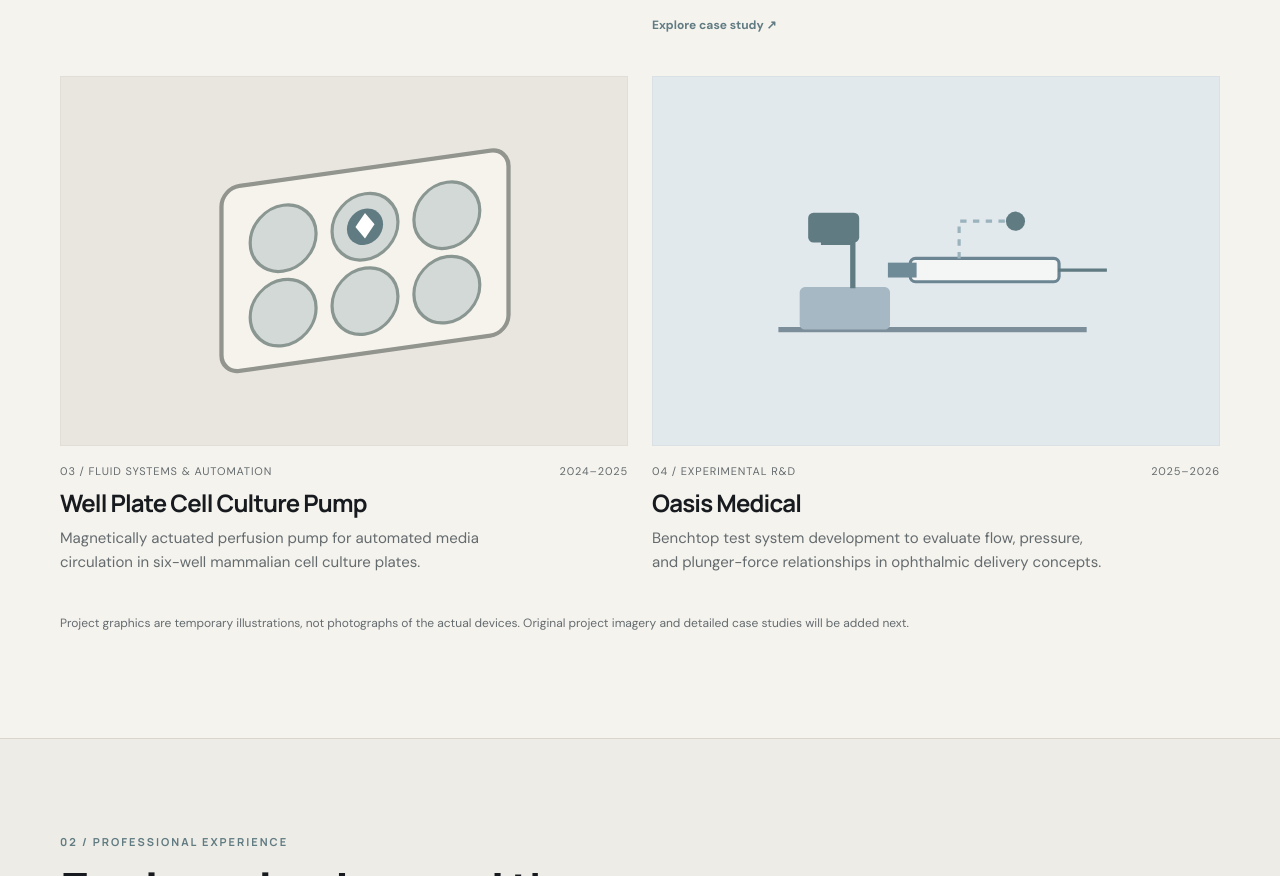
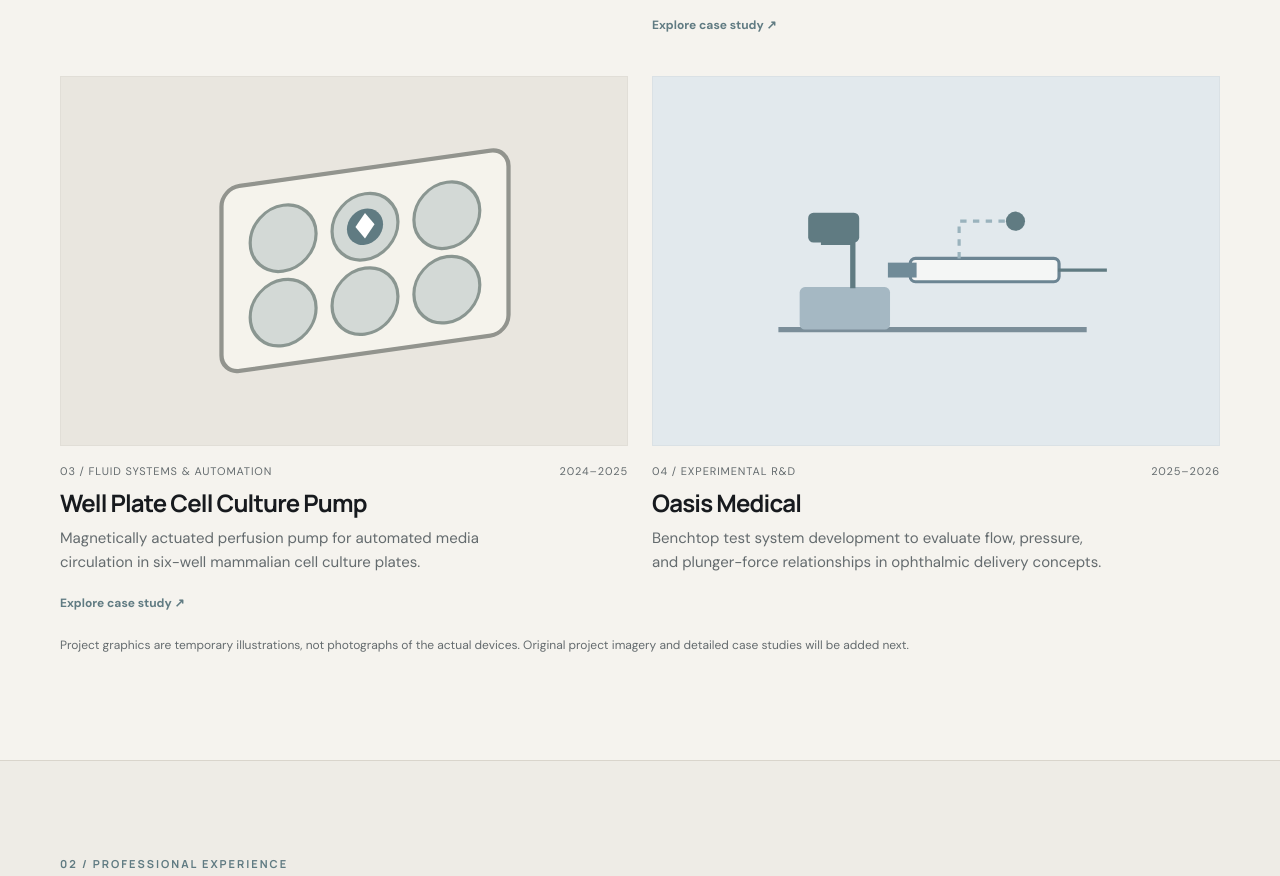
Before and after one commit to ajoba002/ajoba002.github.io, a plain HTML site: page index.html in a window 1280 px wide. Shown: the part 1707-2583 px from the top of the page. Drawn offline with Linux system fonts and the light colour scheme.

Commit message:
Link cell culture pump homepage card to new case study

```diff
--- a/index.html
+++ b/index.html
@@ -46,7 +46,7 @@
 <section class="section" id="work"><div class="wrap"><div class="section-head"><div><div class="eyebrow">01 / Selected Work</div><h2>Designed. Built. Tested.</h2></div><p class="section-note">Hands-on work across electromechanical prototyping, diagnostic instrumentation, fluid systems, and experimental medical device development.</p></div><div class="projects">
 <article class="project"><div class="visual inhaler" role="img" aria-label="Illustrative silhouette of the Discreet Inhaler; actual project photography coming soon"><svg viewBox="0 0 360 290" aria-hidden="true"><defs><linearGradient id="purp" x2="1" y2="1"><stop stop-color="#9c8bdf"/><stop offset="1" stop-color="#6556ae"/></linearGradient></defs><rect x="161" y="16" width="38" height="65" rx="15" fill="#7061ba"/><rect x="95" y="68" width="170" height="205" rx="66" fill="url(#purp)"/><path d="M96 150h168" stroke="#5d4c9b" opacity=".5"/><rect x="146" y="164" width="70" height="48" rx="5" fill="#1d2032"/><text x="181" y="193" fill="#63e6e8" font-size="19" text-anchor="middle" font-family="monospace">●</text></svg></div><div class="project-meta"><span>01 / Electromechanical Design</span><span>2025</span></div><h3>Discreet Inhaler</h3><p>Integrated pressure feedback, electromechanical actuation, enclosure design, electronics, and display programming in a handheld prototype.</p></article>
 <article class="project"><a href="/manisa.html" aria-label="View MANISA System case study" style="display:block;text-decoration:none"><div class="visual manisa" role="img" aria-label="Illustrative diagnostic instrument diagram; original MANISA CAD rendering coming soon"><svg viewBox="0 0 380 270" aria-hidden="true"><rect x="45" y="43" width="290" height="188" rx="15" fill="#c1d0d0" stroke="#647f83" stroke-width="3"/><rect x="65" y="64" width="250" height="130" rx="4" fill="#edf7f5" stroke="#91aaac"/><path d="M180 90l39 27-20 38-31-9-28 28" stroke="#69868a" stroke-width="15" stroke-linecap="round" fill="none"/><circle cx="180" cy="90" r="11" fill="#405d64"/><circle cx="219" cy="117" r="10" fill="#405d64"/><circle cx="199" cy="155" r="9" fill="#405d64"/><path d="M84 181h73m80 0h61" stroke="#96b1b1" stroke-width="6"/><rect x="72" y="207" width="17" height="10" fill="#405d64"/><text x="112" y="218" font-family="monospace" font-size="11" fill="#405d64">MANISA</text></svg></div><div class="project-meta"><span>02 / Diagnostic Systems</span><span>2025</span></div><h3>MANISA</h3><p>Personally designed the instrument CAD architecture, internal component layout, seven-step workflow, and UI mockups for a conceptual NGS diagnostic system. Recipient of the 2025 Strong Performer award.</p><span class="case-status">Explore case study ↗</span></a></article>
-<article class="project"><div class="visual pump" role="img" aria-label="Illustrative six-well plate and magnetic pump diagram"><svg viewBox="0 0 380 270" aria-hidden="true"><g transform="translate(55 30) skewY(-8)"><rect x="20" y="40" width="270" height="174" rx="17" fill="#f5f3ec" stroke="#92948e" stroke-width="4"/><g fill="#d3d9d6" stroke="#8a9691" stroke-width="3"><circle cx="78" cy="95" r="31"/><circle cx="155" cy="95" r="31"/><circle cx="232" cy="95" r="31"/><circle cx="78" cy="165" r="31"/><circle cx="155" cy="165" r="31"/><circle cx="232" cy="165" r="31"/></g><circle cx="155" cy="95" r="17" fill="#607b82"/><path d="M146 94l9-12 9 12-9 12z" fill="#fff"/></g></svg></div><div class="project-meta"><span>03 / Fluid Systems & Automation</span><span>2024–2025</span></div><h3>Well Plate Cell Culture Pump</h3><p>Magnetically actuated perfusion pump for automated media circulation in six-well mammalian cell culture plates.</p></article>
+<article class="project"><a href="/pump.html" aria-label="View Cell Culture Perfusion Pump case study" style="display:block;text-decoration:none"><div class="visual pump" role="img" aria-label="Illustrative six-well plate and magnetic pump diagram"><svg viewBox="0 0 380 270" aria-hidden="true"><g transform="translate(55 30) skewY(-8)"><rect x="20" y="40" width="270" height="174" rx="17" fill="#f5f3ec" stroke="#92948e" stroke-width="4"/><g fill="#d3d9d6" stroke="#8a9691" stroke-width="3"><circle cx="78" cy="95" r="31"/><circle cx="155" cy="95" r="31"/><circle cx="232" cy="95" r="31"/><circle cx="78" cy="165" r="31"/><circle cx="155" cy="165" r="31"/><circle cx="232" cy="165" r="31"/></g><circle cx="155" cy="95" r="17" fill="#607b82"/><path d="M146 94l9-12 9 12-9 12z" fill="#fff"/></g></svg></div><div class="project-meta"><span>03 / Fluid Systems & Automation</span><span>2024–2025</span></div><h3>Well Plate Cell Culture Pump</h3><p>Magnetically actuated perfusion pump for automated media circulation in six-well mammalian cell culture plates.</p><span class="case-status">Explore case study ↗</span></a></article>
 <article class="project"><div class="visual oasis" role="img" aria-label="Illustrative experimental syringe and flow testing setup"><svg viewBox="0 0 380 270" aria-hidden="true"><path d="M42 200h290" stroke="#7b8e99" stroke-width="5"/><rect x="62" y="160" width="85" height="40" rx="5" fill="#a5b8c3"/><rect x="166" y="133" width="140" height="22" rx="5" fill="#f4f6f5" stroke="#6c8593" stroke-width="3"/><rect x="145" y="137" width="27" height="14" fill="#708b98"/><path d="M305 144h46" stroke="#607b82" stroke-width="3"/><path d="M112 161v-43h-30" stroke="#607b82" stroke-width="5" fill="none"/><rect x="70" y="90" width="48" height="28" rx="5" fill="#607b82"/><path d="M212 133v-35h53" stroke="#9ab3bd" stroke-width="3" stroke-dasharray="6 6" fill="none"/><circle cx="265" cy="98" r="9" fill="#607b82"/></svg></div><div class="project-meta"><span>04 / Experimental R&D</span><span>2025–2026</span></div><h3>Oasis Medical</h3><p>Benchtop test system development to evaluate flow, pressure, and plunger-force relationships in ophthalmic delivery concepts.</p></article>
 </div><p class="notice">Project graphics are temporary illustrations, not photographs of the actual devices. Original project imagery and detailed case studies will be added next.</p></div></section>
 <section class="section" id="experience"><div class="wrap"><div class="section-head"><div><div class="eyebrow">02 / Professional Experience</div><h2>Engineering beyond the classroom.</h2></div></div><div class="exp"><h3>Intertek</h3><p><strong>Medical Safety Engineer</strong><br>Medical device evaluations, component-level engineering reviews, and technical safety documentation.</p><div class="date">2026 – Present</div></div><div class="exp"><h3>Oasis Medical</h3><p><strong>Graduate Student Consultant</strong><br>Test system design, instrumentation, experimental analysis, and ophthalmic delivery feasibility.</p><div class="date">2025 – 2026</div></div><div class="exp"><h3>Terumo Neuro</h3><p><strong>R&D Intern</strong><br>Test method development, design verification and validation, and equipment qualification.</p><div class="date">2024</div></div><div class="exp"><h3>Keck Graduate Institute</h3><p><strong>Medical Device Intern</strong><br>Interactive electronic prototyping, Python programming, and iterative hardware testing.</p><div class="date">2023</div></div></div></section>
```
